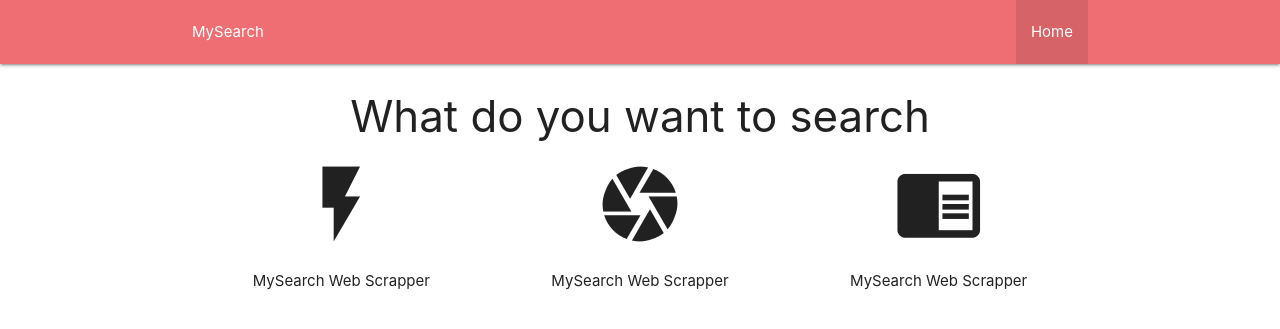
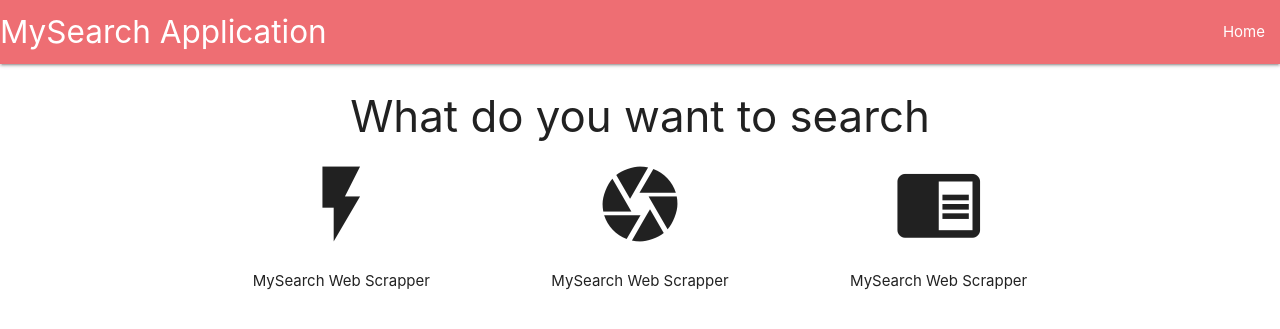
Before and after one commit to adilkp/SearchEngine, a Django app: page / in a window 1280 px wide. Shown: the top 329 px of the page. Run offline with Django 3.2, Linux system fonts and the light colour scheme.

Commit message:
Nav bar corrected

```diff
--- a/templates/base.html
+++ b/templates/base.html
@@ -13,16 +13,26 @@
 </head>
 <body>
 
-<nav class="navbar navbar-expand-lg navbar-light bg-light">
-  <div class="container">
-    <a class="navbar-brand" href="/">MySearch</a>
-      <ul class="right">
-      <li class="nav-item active">
-        <a class="nav-link" href="/">Home</a>
-      </li>
+  <nav>
+    <div class="nav-wrapper">
+      <a href="/" class="brand-logo">MySearch Application</a>
+      <ul id="nav-mobile" class="right hide-on-med-and-down">
+        <li><a href="/">Home</a></li>
       </ul>
-  </div>
-</nav>
+    </div>
+  </nav>
+
+
+<!--<nav class="navbar navbar-expand-lg navbar-light bg-light">-->
+<!--  <div class="container">-->
+<!--    <a class="navbar-brand" href="/">MySearch</a>-->
+<!--      <ul class="right">-->
+<!--      <li class="nav-item active">-->
+<!--        <a class="nav-link" href="/">Home</a>-->
+<!--      </li>-->
+<!--      </ul>-->
+<!--  </div>-->
+<!--</nav>-->
 <div class="container">
 <h3 style="text-align: center">What do you want to search</h3>
 <div class="row">
```
